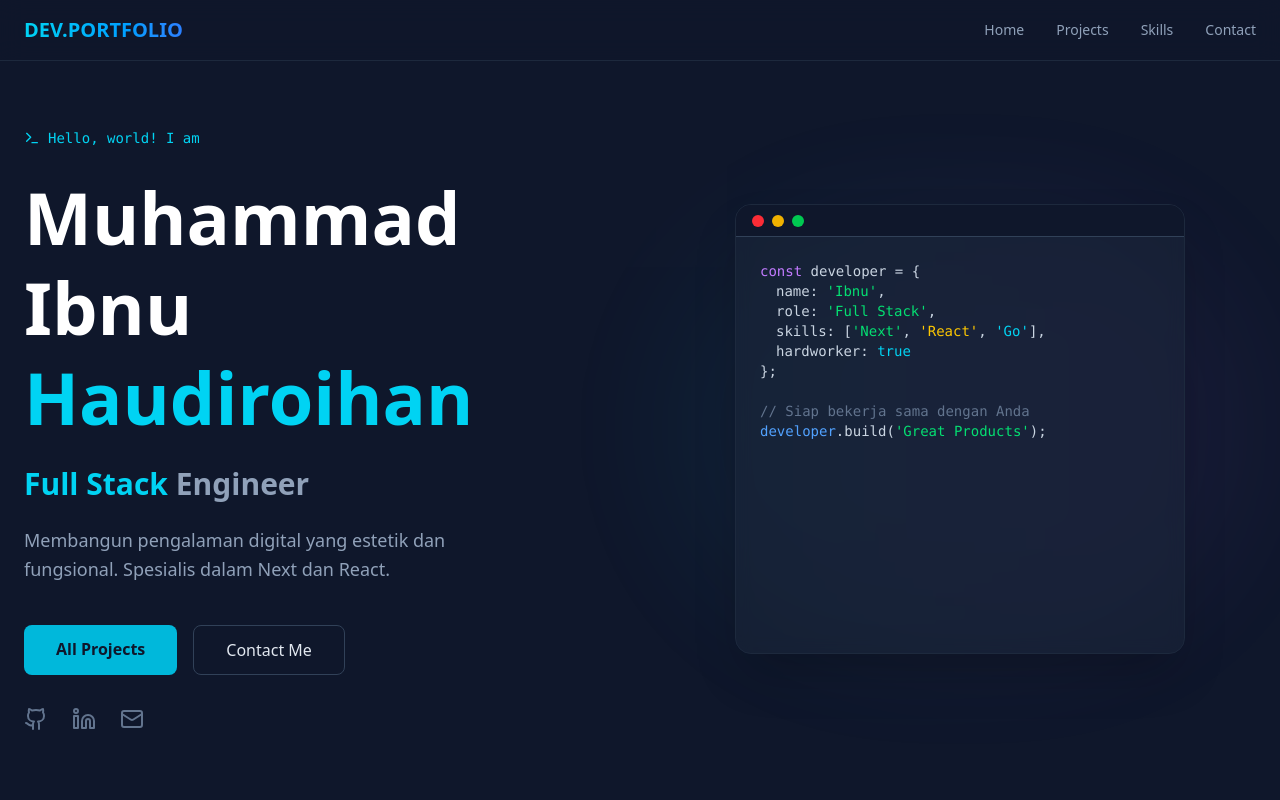
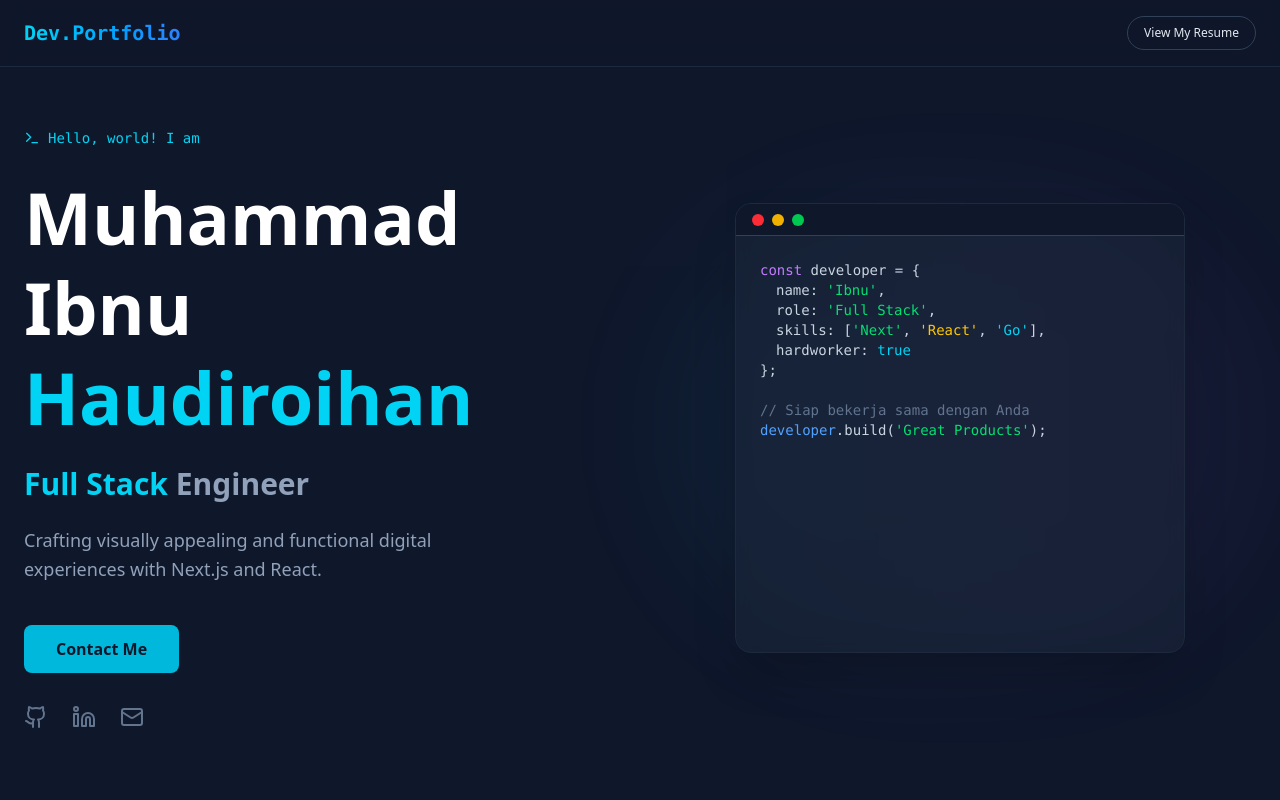
Before and after one commit to IbnuRoi/web-profile-ibnu, a Next.js app: page /landing-page in a window 1280 px wide. Shown: the top 800 px of the page. Built offline with nearby package versions, Linux system fonts and the light colour scheme.

Commit message:
New Nav and Hero

```diff
--- a/app/landing-page/(landing-page)/index.js
+++ b/app/landing-page/(landing-page)/index.js
@@ -1,3 +1,5 @@
+"use client"
+
 import Hero from "@/components/Hero";
 import Main from "@/components/Main";
 import Nav from "@/components/Nav";
@@ -6,7 +8,7 @@ import Nav from "@/components/Nav";
 const LandingPageLayout = () => {
     return(
         <>
-            <Nav/>
+            <Nav homeButton="hidden" downloadCv="hidden"/>
             <Hero/>
             <Main/>
         </>
--- a/components/Hero.js
+++ b/components/Hero.js
@@ -18,27 +18,26 @@ const Hero = () => {
             <span className="text-cyan-400">Full Stack</span> Engineer
           </h2>
           <p className="text-slate-400 leading-relaxed max-w-lg text-lg">
-            Membangun pengalaman digital yang estetik dan fungsional. Spesialis
-            dalam Next dan React.
+            Crafting visually appealing and functional digital experiences with Next.js and React.
           </p>
 
           <div className="flex gap-4 pt-4">
-            <a href="" className="bg-cyan-500 hover:bg-cyan-600 hover:text-slate-700 text-slate-900 px-8 py-3 rounded-lg font-bold transition-all hover:shadow-[0_0_20px_rgba(6,182,212,0.5)]">
-              All Projects
+            <a href="#contactMe" className="bg-cyan-500 hover:bg-cyan-600 hover:text-slate-700 text-slate-900 px-8 py-3 rounded-lg font-bold transition-all hover:shadow-[0_0_20px_rgba(6,182,212,0.5)]">
+              Contact Me
             </a>
-            <a href="" className="border border-slate-700 hover:border-slate-500 hover:text-slate-400 px-8 py-3 rounded-lg font-medium transition-all">
+            <a href="" className="hidden border border-slate-700 hover:border-slate-500 hover:text-slate-400 px-8 py-3 rounded-lg font-medium transition-all">
                 Contact Me
             </a>
           </div>
 
           <div className="flex gap-6 pt-2 text-slate-500">
-            <a href="">
+            <a href="https://github.com/IbnuRoi">
                 <Github className="hover:text-white cursor-pointer transition-colors"/>
             </a>
-            <a href="">
+            <a href="https://www.linkedin.com/in/muhammad-ibnu-haudiroihan/">
                 <Linkedin className="hover:text-white cursor-pointer transition-colors"/>
             </a>
-            <a href="">
+            <a href="https://mail.google.com/mail/?view=cm&fs=1&to=ibnuroihan123@gmail.com">
                 <Mail className="hover:text-white cursor-pointer transition-colors"/>
             </a>
           </div>
--- a/components/Nav.js
+++ b/components/Nav.js
@@ -1,25 +1,46 @@
+"use client"
 
+import { ArrowLeft } from "lucide-react";
 
-const Nav = () => {
-    return(
+const Nav = ({ homeButton, downloadCv, viewCv }) => {
+  return (
     <>
       <nav className="fixed w-full z-50 bg-slate-900/80 backdrop-blur-md border-b border-slate-800">
         <div className="container mx-auto px-6 py-4 flex justify-between items-center">
-                    <div className="text-xl font-bold bg-linear-to-r from-cyan-400 to-blue-500 bg-clip-text text-transparent">
-                        DEV.PORTFOLIO
+          <div className="text-xl font-mono font-bold bg-linear-to-r from-cyan-400 to-blue-500 bg-clip-text text-transparent">
+            <a href="/">
+                Dev.Portfolio
+            </a>
           </div>
-                    <div>
+          <div className="hidden">
             <ul className="hidden md:flex gap-8 text-sm font-medium text-slate-400">
-                            <li className="hover:text-cyan-400 cursor-pointer transition-colors">Home</li>
-                            <li className="hover:text-cyan-400 cursor-pointer transition-colors">Projects</li>
-                            <li className="hover:text-cyan-400 cursor-pointer transition-colors">Skills</li>
-                            <li className="hover:text-cyan-400 cursor-pointer transition-colors">Contact</li>
+              <li className="hover:text-cyan-400 cursor-pointer transition-colors">
+                Home
+              </li>
+              <li className="hover:text-cyan-400 cursor-pointer transition-colors">
+                Projects
+              </li>
+              <li className="hover:text-cyan-400 cursor-pointer transition-colors">
+                Skills
+              </li>
+              <li className="hover:text-cyan-400 cursor-pointer transition-colors">
+                Contact
+              </li>
             </ul>
           </div>
+          <a href="/view-cv" className={`block px-4 py-2 rounded-full border border-slate-700 text-xs hover:border-cyan-400 hover:text-cyan-400 transition-all ${viewCv}`}>
+            View My Resume
+          </a>
+          <a href="https://drive.google.com/uc?export=download&id=1TVm7tLB5HdydEC7Fb8YsNArWynwj3hsv" className={`block px-4 py-2 rounded-full border border-slate-700 text-xs hover:border-cyan-400 hover:text-cyan-400 transition-all ${downloadCv}`}>
+            Download Resume
+          </a>
+          <a href="/" className={`flex items-center gap-2 text-sm font-medium text-slate-400 hover:text-cyan-400 transition-colors ${homeButton}`}>
+            <ArrowLeft size={16}/> Kembali ke Home
+          </a>
         </div>
       </nav>
     </>
-    )
-}
+  );
+};
 
 export default Nav;
```
Lines whose indentation alone changed are shown as unchanged.
